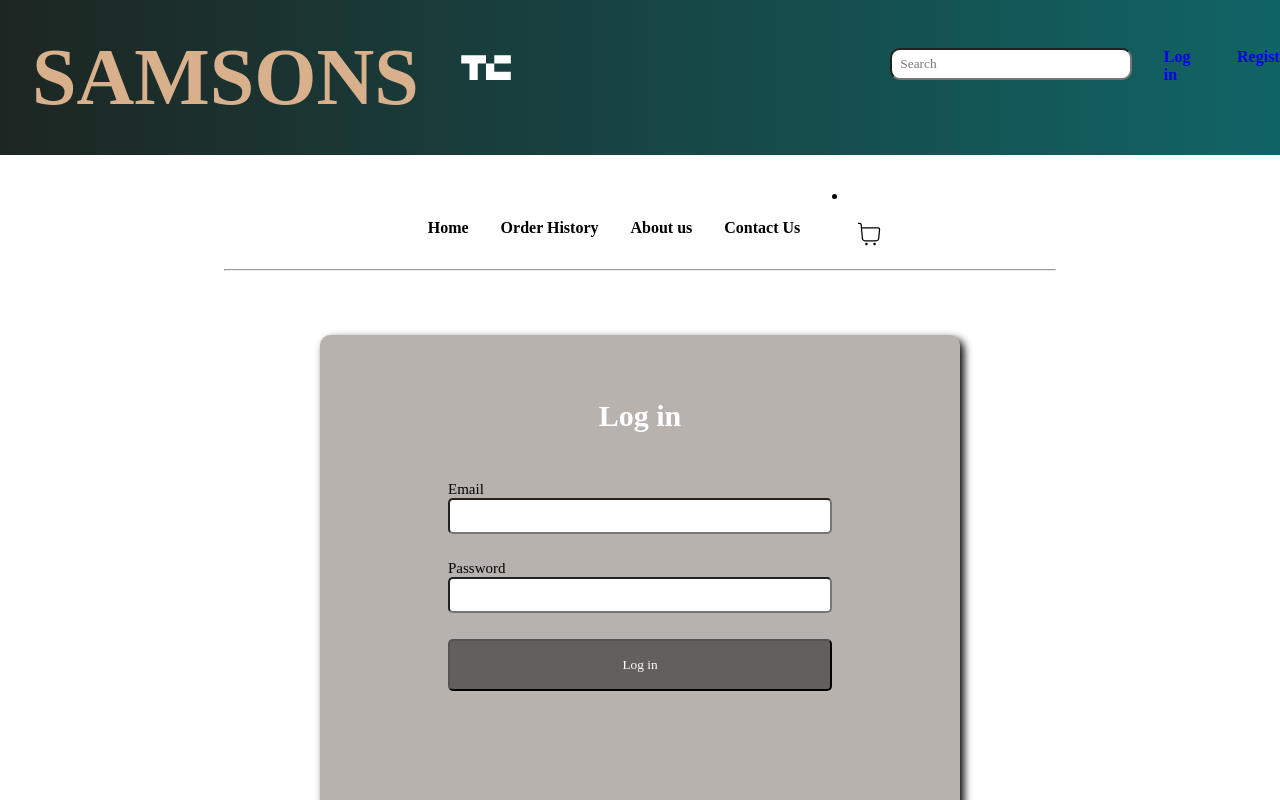
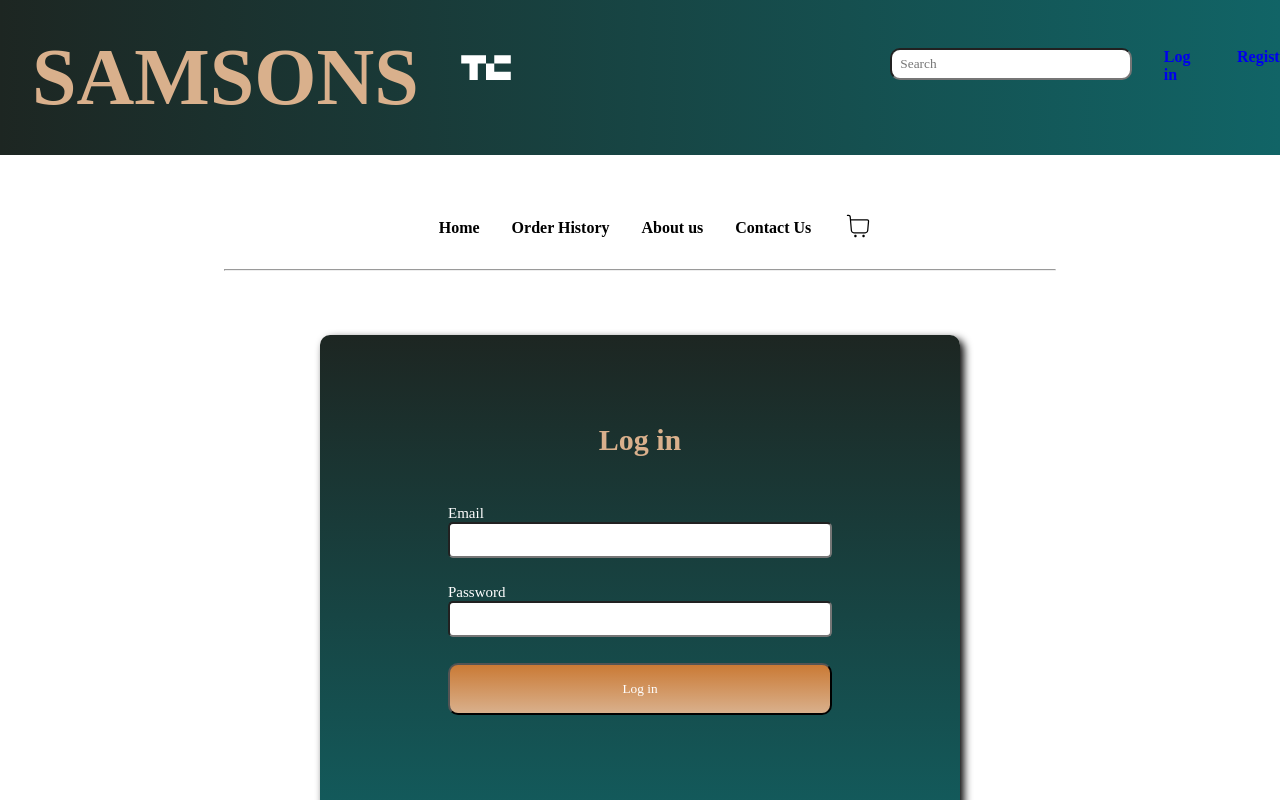
Before and after one commit to JanineEsc/JS2-projekt, a React (Vite) app: page /auth/login in a window 1280 px wide. Shown: the top 800 px of the page. Built offline with nearby package versions, Linux system fonts and the light colour scheme.

Commit message:
styled checkout page

```diff
--- a/src/index.css
+++ b/src/index.css
@@ -60,7 +60,6 @@ ul a:link {
 .nav-container {
     /* border: 2px solid red; */
     padding: 2rem;
-
 }
 hr {
     margin-left: 15vw;
@@ -88,17 +87,33 @@ hr {
 a:visited  {
     color: black;
 }
-.dropdown-btn {
-    cursor: pointer;
-    border:none;
-    font-size: 30px;
-    margin-top: 4vh;
-    background-color: white;
 
+.dropdown-content {
+    border: 1px solid rgb(78, 76, 76);
+    border-radius: 5px;
 }
-.dropdown-content {
-    border: 1px solid #f3811e;
-    border-radius: 5px;
+.relative-cartlist {
+    display: relative;
+    list-style: none;
+}
+.cart-quantity {
+    display: flex;
+    position: absolute;
+    background-color: red;
+    width: 1.3rem;
+    height: 1.3rem;
+    border-radius: 9999px;
+    justify-content: center;
+    align-items: center;
+    margin-top: 1vh;
+    margin-left: 1vw;
+    z-index: 5;
+
+    & p {
+        color: white;
+        text-align: center;
+        padding: .2rem;
+    }
 }
 
 
@@ -117,6 +132,15 @@ a:visited  {
     box-shadow: 0px 8px 16px 0px rgba(0, 0, 0, 0.2);
     z-index: 1;
   }
+  .dropdown-btn {
+    cursor: pointer;
+    border:none;
+    font-size: 30px;
+    margin-top: 3vh;
+    background-color: white;
+
+  }
+
 
   .dropdown-content a {
     color: black;
@@ -153,6 +177,12 @@ a:visited  {
     padding: 1rem;
 
 }
+.shoppingCart-hr {
+    border-top: #1d2622;
+}
+.mp-btns {
+    display: flex;
+}
 .checkout-btn {
     margin: .3rem;
     border-radius: 5px;
@@ -161,13 +191,35 @@ a:visited  {
     background-color: #ca7a35;
     color: white;
     border: none;
+    cursor: pointer;
 
 }
 .checkout-btn:hover {
+    transition: 5ms;
+    color: black;
+
+}
+.clear-btn {
+    margin: .3rem;
+    border-radius: 5px;
+    padding: .5rem;
+    width: 5vw;
+    background-color: #ca7a35;
+    color: white;
+    border: none;
+    cursor: pointer;
+
+}
+.clear-btn:hover {
     color: black;
     transition: 5ms;
 
 }
+.cartempty  {
+    text-align: center;
+    padding-top: 3rem;
+}
+
 
 /* ----------------------------Cart item------------------------------ */
 .cartitem-container {
@@ -257,16 +309,16 @@ a:visited  {
 /* ------------------------ Register --------------- */
 .register-container {
     /* border: 2px solid red; */
-    background-color: rgb(184, 178, 174);
+    background:linear-gradient(#1d2622, #116466);
     display: flex;
     flex-direction: column;
     align-items: center;
-    padding: 2rem;
+    padding: 1rem;
     gap: 1rem;
     margin-left: 25vw;
     margin-right: 25vw;
     border-radius: 10px;
-    height: 80vh;
+    height: 70vh;
     margin-top: 2rem;
     box-shadow: 4px 4px 8px;
     font-size: 15px;
@@ -275,14 +327,15 @@ a:visited  {
 .reg-card h1 {
     display: flex;
     justify-content: center;
-    color: white;
+    color: #d9b08c;
     padding: 2rem;
+    margin-top: 5vh;
 }
 .reg-box {
     display: flex;
     flex-direction: column;
     margin-bottom: 10px;
-
+    color: white;
 }
 .reg-box input {
     border-radius: 5px;
@@ -290,10 +343,10 @@ a:visited  {
     width: 30vw;
 }
 .reg-btn {
-    border-radius: 5px;
+    border-radius: 10px;
     padding: .5rem;
     width: 30vw;
-    background-color: rgb(98, 95, 95);
+    background: linear-gradient(#ca7a35, #d9b08c);
     color: white;
     padding: 1rem;
 
@@ -449,7 +502,7 @@ a:visited  {
     flex-direction: column;
     justify-content: center;
     align-items: center;
-    border: 2px solid rgb(153, 145, 145);
+    border: 1px solid rgb(153, 145, 145);
     box-shadow: 2px 2px 5px;
     width: fit-content;
     border-radius: 5px;
@@ -494,6 +547,21 @@ a:visited  {
         border-radius: 5px;
         cursor: pointer;
     }
+}
 
+/* --------------Checkout--------------------------------- */
+.checkout-container {
+    border: 2px solid green;
+    display: flex;
+    justify-content: center;
+    align-items: center;
 
 }
+.checkout-card {
+    border: 2px solid red;
+    display: flex;
+    margin: 1rem;
+}
+.checkout-card h1 {
+    font-size: ;
+}
```
